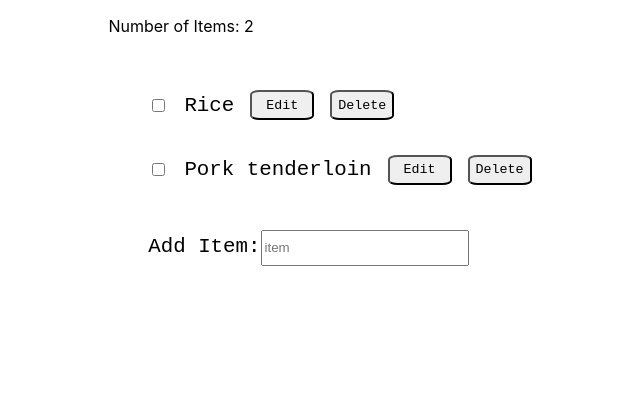
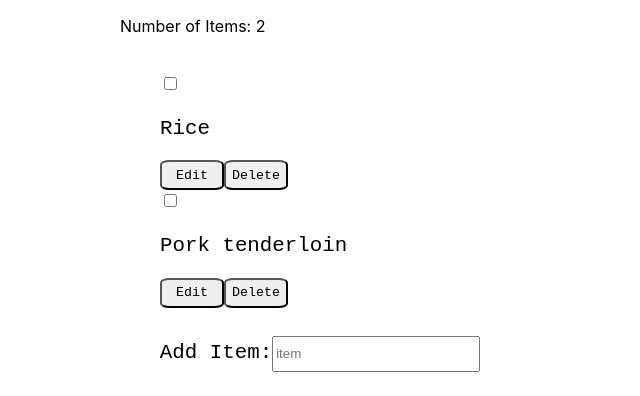
Before and after one commit to mira-kine/shopping-list, a React (Create React App) app: page / in a window 1280 px wide. Shown: the top 396 px of the page, without its empty margins (320-960 px from the left). Built offline with nearby package versions, Linux system fonts and the light colour scheme.

Commit message:
edits individually

```diff
--- /dev/null
+++ b/src/components/List/Item.jsx
@@ -0,0 +1,42 @@
+import React, { useState } from 'react';
+import './List.css';
+
+export default function Item({ item, handleUpdate, handleDelete, handleDone }) {
+  const [edit, setEdit] = useState(false);
+
+  let itemStatus;
+  if (edit) {
+    itemStatus = (
+      <>
+        <input
+          value={item.text}
+          onChange={(e) => {
+            handleUpdate({ ...item, text: e.target.value });
+          }}
+          aria-label="Edit ${item.text}"
+        />
+        <button className="button" onClick={() => setEdit(false)}>
+          Save
+        </button>
+      </>
+    );
+  } else {
+    itemStatus = (
+      <>
+        <p>{item.text}</p>
+        <button className="button" onClick={() => setEdit(true)}>
+          Edit
+        </button>
+      </>
+    );
+  }
+  return (
+    <div>
+      <input type="checkbox" onChange={() => handleDone(item.id)} />
+      {itemStatus}
+      <button className="button" onClick={() => handleDelete(item.id)}>
+        Delete
+      </button>
+    </div>
+  );
+}
--- a/src/components/List/List.jsx
+++ b/src/components/List/List.jsx
@@ -1,45 +1,24 @@
 import React from 'react';
-import { useState } from 'react';
 import { useShop } from '../../context/ShopProvider';
+import Item from './Item';
 import './List.css';
 
 export default function List() {
-  const [edit, setEdit] = useState(false);
   const { items, handleUpdate, handleDone, handleDelete } = useShop();
+
   return (
     <div className="list-container">
       <ul className="list">
-        {items.map((item) => {
-          if (edit === true) {
-            return (
-              <li key={item.id} className="list-item">
-                <input
-                  value={item.text}
-                  onChange={(e) => {
-                    handleUpdate({ ...item, text: e.target.value });
-                  }}
-                  aria-label="Edit ${item.text}"
-                />
-                <button className="button" onClick={() => setEdit(false)}>
-                  Save
-                </button>
-              </li>
-            );
-          } else {
-            return (
-              <li key={item.id} className="list-item">
-                <input type="checkbox" onChange={() => handleDone(item.id)} />
-                <p>{item.text}</p>
-                <button className="button" onClick={() => setEdit(true)}>
-                  Edit
-                </button>
-                <button className="button" onClick={() => handleDelete(item.id)}>
-                  Delete
-                </button>
-              </li>
-            );
-          }
-        })}
+        {items.map((item) => (
+          <li key={item.id} className="list-item">
+            <Item
+              item={item}
+              handleUpdate={handleUpdate}
+              handleDone={handleDone}
+              handleDelete={handleDelete}
+            />
+          </li>
+        ))}
       </ul>
     </div>
   );
```
